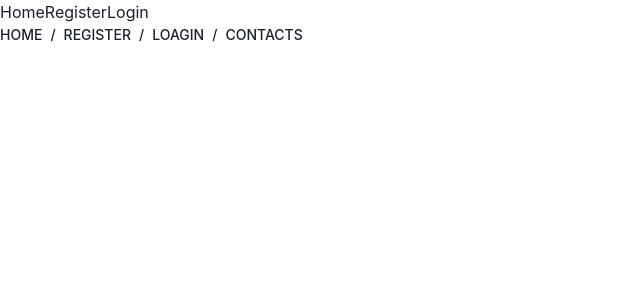
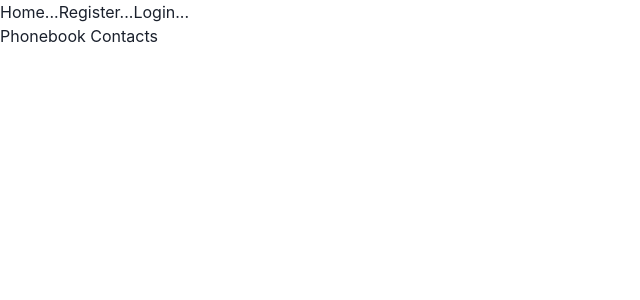
Before and after one commit to TetianaOgni/react-08-ponebook-frontend-for-practice, a React (Create React App) app: page /goit-react-hw-08-phonebook/contacts in a window 1280 px wide. Shown: the top 300 px of the page, without its empty margins (0-640 px from the left). Built offline with nearby package versions, Linux system fonts and the light colour scheme.

Commit message:
comment component with chakra

```diff
--- a/src/components/App.jsx
+++ b/src/components/App.jsx
@@ -1,9 +1,9 @@
 import { Suspense, lazy, useEffect } from "react";
 import {NavLink, Route, Routes} from 'react-router-dom'
 import {
-  Breadcrumb,
-  BreadcrumbItem,
-  BreadcrumbLink,
+  // Breadcrumb,
+  // BreadcrumbItem,
+  // BreadcrumbLink,
   Button,
 } from '@chakra-ui/react'
 import { useDispatch, useSelector } from "react-redux";
@@ -36,37 +36,44 @@ const ContactsPage = lazy(()=> import ("pages/ContactsPage"))
     <div>
       <header>
         <nav>
-          <NavLink to='/'>Home</NavLink>
+          <NavLink to='/'>Home...</NavLink>
           {authenticated ? (
           <>
-          <NavLink to='/contacts'>Contacts</NavLink>
+          <NavLink to='/contacts'>Contacts...</NavLink>
           <Button onClick={handleLogout}>LOGOUT</Button>
-          </>
-          ) : (
+          </>) : (
             <>
-            <NavLink to='/register'>Register</NavLink>
-            <NavLink to='/login'>Login</NavLink>
+            <NavLink to='/register'>Register...</NavLink>
+            <NavLink to='/login'>Login...</NavLink>
             </>
           )
           }
 
-        <Breadcrumb fontWeight='medium' fontSize='sm'>
+        {/* <Breadcrumb fontWeight='medium' fontSize='sm'>
+
           <BreadcrumbItem>
-            <BreadcrumbLink to='/'>HOME</BreadcrumbLink>
+            <BreadcrumbLink as={NavLink} to='/'>HOME</BreadcrumbLink>
           </BreadcrumbItem>
+          {authenticated ? (
+          <>
+            <BreadcrumbItem >
+              <BreadcrumbLink as={NavLink} to='/register'>REGISTER</BreadcrumbLink>
+            </BreadcrumbItem>
 
-          <BreadcrumbItem isCurrentPage>
-            <BreadcrumbLink to='/register'>REGISTER</BreadcrumbLink>
+            <BreadcrumbItem >
+              <BreadcrumbLink as={NavLink} to='/login'>LOAGIN</BreadcrumbLink>
+            </BreadcrumbItem>
+          </>
+          ):(
+          <>
+          <BreadcrumbItem >
+            <BreadcrumbLink as={NavLink} to='/contacts'>CONTACTS</BreadcrumbLink>
           </BreadcrumbItem>
+          <Button onClick={handleLogout}>LOGOUT</Button>
+          </>
+          )}
 
-          <BreadcrumbItem >
-            <BreadcrumbLink to='/login'>LOAGIN</BreadcrumbLink>
-          </BreadcrumbItem>
-          <BreadcrumbItem >
-            <BreadcrumbLink to='/contacts'>CONTACTS</BreadcrumbLink>
-          </BreadcrumbItem>
-        </Breadcrumb>
-
+        </Breadcrumb> */}
         </nav>
       </header>
       <main>
@@ -164,3 +171,26 @@ export default App
 //         filter: PropTypes.string,
 //       }
 //   export default App;
+
+// <Breadcrumb fontWeight='medium' fontSize='sm'>
+
+// <BreadcrumbItem>
+//   <BreadcrumbLink as={NavLink} to='/'>HOME</BreadcrumbLink>
+// </BreadcrumbItem>
+
+//   <BreadcrumbItem isCurrentPage>
+//     <BreadcrumbLink as={NavLink} to='/register'>REGISTER</BreadcrumbLink>
+//   </BreadcrumbItem>
+
+//   <BreadcrumbItem >
+//     <BreadcrumbLink as={NavLink} to='/login'>LOAGIN</BreadcrumbLink>
+//   </BreadcrumbItem>
+// </>
+
+// <BreadcrumbItem >
+//   <BreadcrumbLink as={NavLink} to='/contacts'>CONTACTS</BreadcrumbLink>
+// </BreadcrumbItem>
+// <Button onClick={handleLogout}>LOGOUT</Button>
+
+
+// </Breadcrumb>
--- a/src/pages/ContactsPage.jsx
+++ b/src/pages/ContactsPage.jsx
@@ -3,7 +3,7 @@ import React from 'react'
 const ContactsPage = () => {
   return (
     <div>
-
+      Phonebook Contacts
     </div>
   )
 }
--- a/src/pages/HomePage.jsx
+++ b/src/pages/HomePage.jsx
@@ -3,7 +3,7 @@ import React from 'react'
 const HomePage = () => {
   return (
     <div>
-
+      It's a Good Day!!!
     </div>
   )
 }
```
